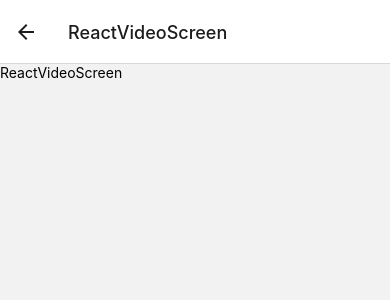
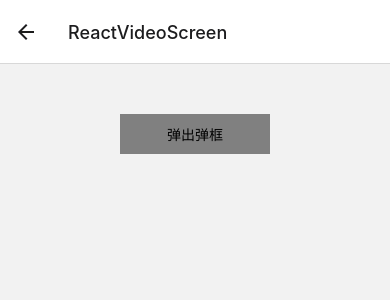
Before and after one commit to SmileYang966/CommonComponent, a React Native app: screen /ReactVideoScreen in a window 390 px wide. Shown: the top 300 px of the page. Built offline with nearby package versions, Linux system fonts and the light colour scheme.

Commit message:
react-video组件

```diff
--- a/package.json
+++ b/package.json
@@ -17,7 +17,9 @@
     "react-native": "0.71.8",
     "react-native-root-siblings": "^4.1.1",
     "react-native-safe-area-context": "^4.5.2",
-    "react-native-screens": "^3.20.0"
+    "react-native-screens": "^3.20.0",
+    "react-native-video": "^6.0.0-alpha.6",
+    "react-native-webview": "^12.0.2"
   },
   "devDependencies": {
     "@babel/core": "^7.20.0",
--- a/src/04-react-video.js
+++ b/src/04-react-video.js
@@ -1,12 +1,90 @@
-import { Text, View } from 'react-native'
+import { Pressable, StyleSheet, Text, View,Dimensions } from 'react-native'
 import React, { Component } from 'react'
+import { WebView } from 'react-native-webview'
+import Video from 'react-native-video'
+import { showModel } from './component/ModelOperations'
+
+
+const VentilationHaloMp4Url = 'http://d23dyxeqlo5psv.cloudfront.net/big_buck_bunny.mp4'
+const ScreenWidth = Dimensions.get('window').width;
+const ScreenHeight = Dimensions.get('window').height;
+const marginX = 10;
+const marginY = 10;
+
+
+function VideoView(props){
+  return (
+    <View style={{width:ScreenWidth*0.9 , height:ScreenWidth * 0.675, backgroundColor:'white'}}>
+      <Video source={{uri:VentilationHaloMp4Url}}
+        controls={true}
+        fullscreen={true}
+        fullscreenOrientation={'landscape'}
+        ref={(ref)=>{
+          this.player = ref;
+        }}
+        style={styles.videoStyle}
+      />
+    </View>
+  );
+}
+
 
 export default class ReactVideoScreen extends Component {
+
+  //H5->RN
+  messageInfo(e) {
+    this.setState({
+      title: '隐私政策'
+    });
+  }
+
+  onLoadEnd(e){
+    let data = {
+      version: 'v2.0.0'
+    }
+    this.webView && this.webView.postMessage(JSON.stringify(data));
+  }
+
+  onBuffer(e){
+
+  }
+
+  videoError(error){
+
+  }
+
+  buttonClick(){
+    console.log("buttonClick");
+    showModel(<VideoView/>);
+  }
+
+
   render() {
     return (
-      <View>
-        <Text>ReactVideoScreen</Text>
+      <View style={styles.container}>
+        <Pressable onPress={(e) => this.buttonClick()} style={styles.buttonStyle}>
+          <Text>弹出弹框</Text>
+        </Pressable>
       </View>
     )
   }
 }
+
+const styles = StyleSheet.create({
+  container: {
+    flex: 1
+  },
+  buttonStyle : {
+    width : 150,
+    height : 40,
+    backgroundColor : 'gray',
+    marginTop : 50,
+    alignSelf : 'center',
+    justifyContent:'center',
+    alignItems : 'center'
+  },
+  videoStyle : {
+    width : '100%',
+    height : '100%'
+  }
+})
```
Also changed, not shown: 4 other files (tests, documents, lock files or other folders).
